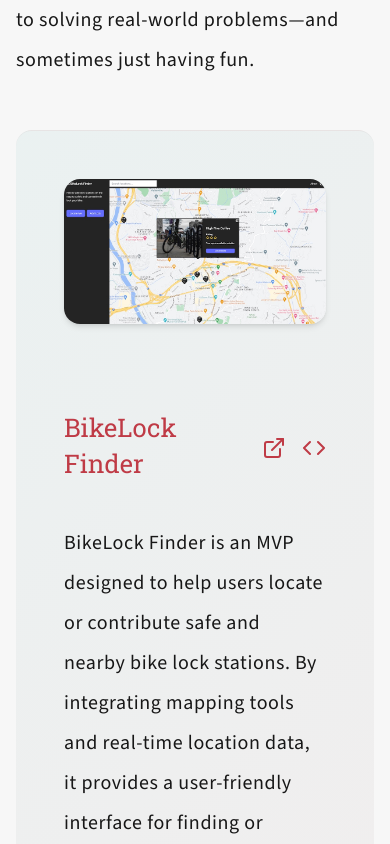
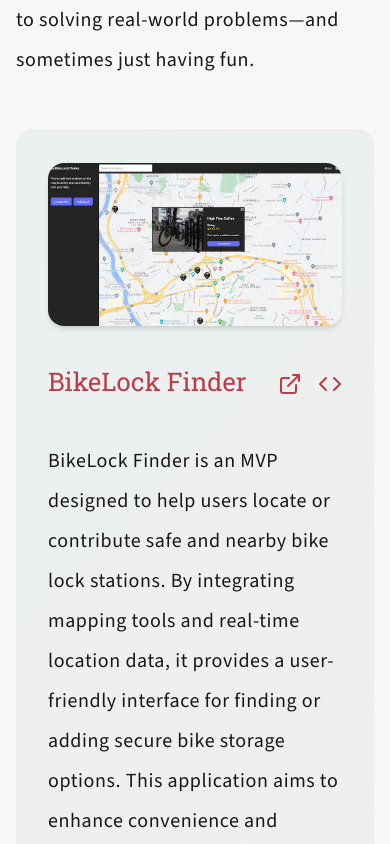
Before and after one commit to kalevitan/kylelevitan, a Next.js app: page / in a window 390 px wide. Shown: the part 1580-2424 px from the top of the page. Built offline with nearby package versions, Linux system fonts and the light colour scheme.

Commit message:
Fix mobile styling

```diff
--- a/app/components/portfolio/project.tsx
+++ b/app/components/portfolio/project.tsx
@@ -14,7 +14,7 @@ interface ProjectProps {
 
 const Project: React.FC<ProjectProps> = ({ name, image, description, features, link, source }) => {
   return (
-    <div className="portfolio__slide relative !p-12 rounded-2xl grid auto-flow-col gap-12 md:grid-cols-[1fr,40%] xlg:grid-cols-[1fr,35%] items-center">
+    <div className="portfolio__slide relative p-8 sm:p-12 rounded-2xl grid auto-flow-col gap-0 sm:gap-12 md:grid-cols-[1fr,40%] xlg:grid-cols-[1fr,35%] items-center">
       <div className="portfolio__image relative border-gray-400 border-opacity-25 rounded-2xl shadow-md object-contain max-h-[485px] overflow-hidden md:order-1">
         <Image
           src={image}
```
